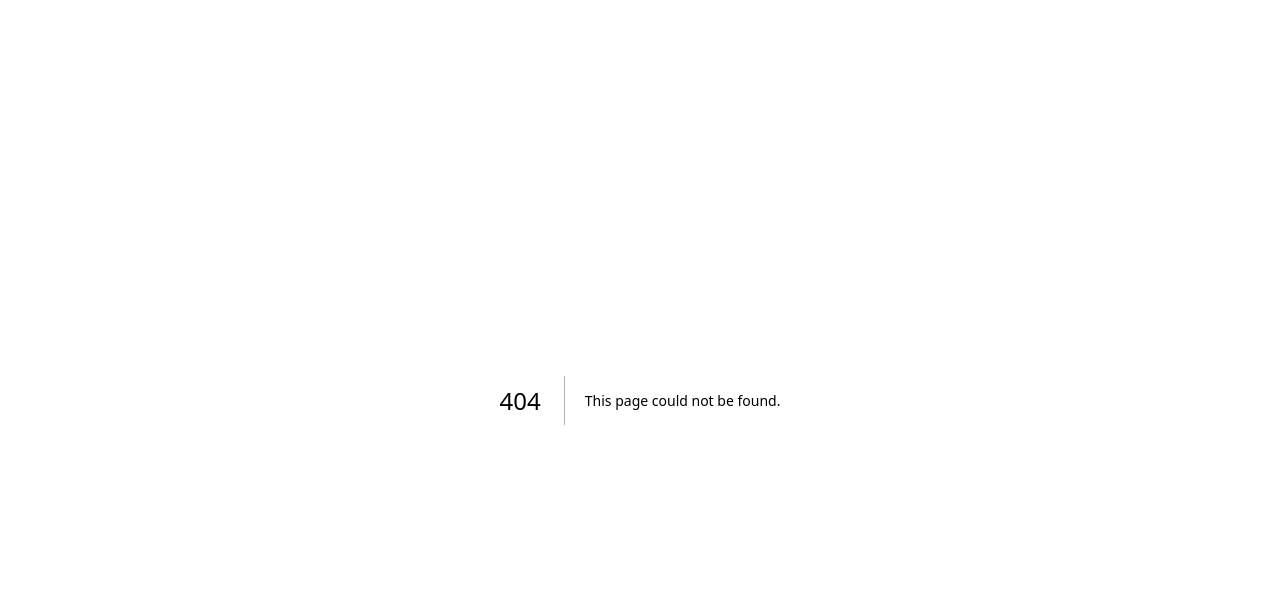
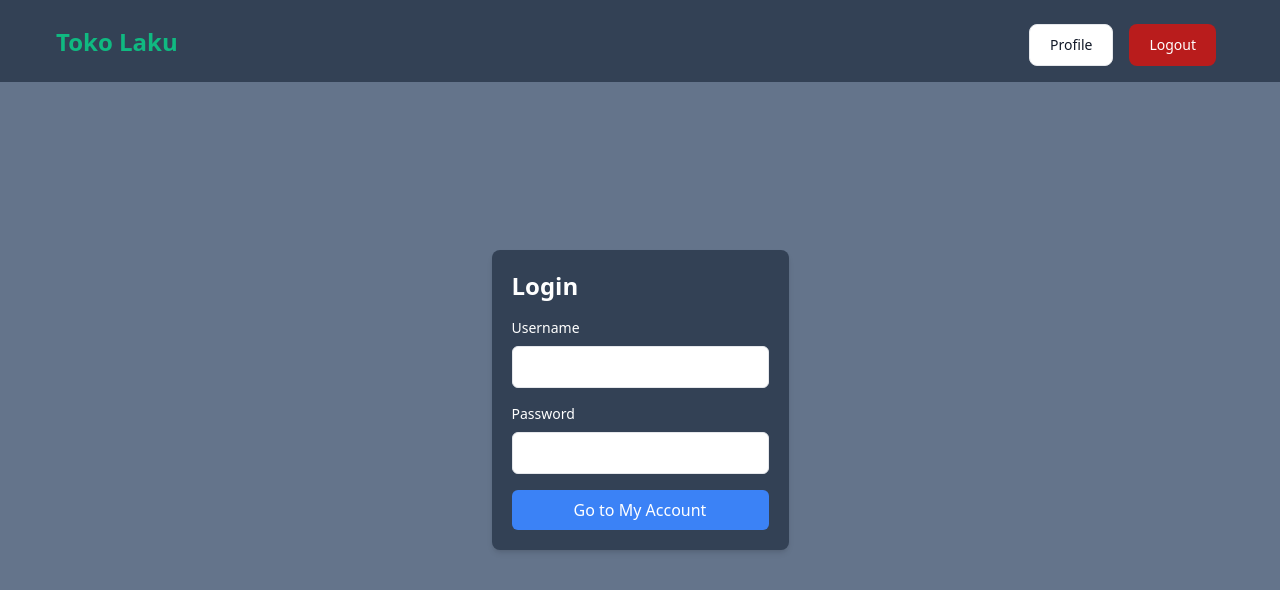
Before and after one commit to alfitof/kel2_crud, a Next.js app: page /login in a window 1280 px wide. Before the commit this address had no page. Shown: the top 590 px of the page. Built offline with nearby package versions, Linux system fonts and the light colour scheme.

Commit message:
login logout

```diff
--- a/components/Header.jsx
+++ b/components/Header.jsx
@@ -1,7 +1,7 @@
 import React, { useState, useEffect } from "react";
 import Link from "next/link";
-import Image from "next/image";
 import css from "../styles/Header.module.css";
+import { useRouter } from "next/router";
 
 const Header = () => {
   const [scrollActive, setScrollActive] = useState(false);
@@ -10,6 +10,12 @@ const Header = () => {
       setScrollActive(window.scrollY > 20);
     });
   }, []);
+
+  const router = useRouter()
+
+  const handleLogout = () => {
+    router.push('/login')
+  }
   return (
     <>
       <header className="fixed top-0 w-full  z-30  transition-all pt-4 bg-slate-700">
@@ -31,11 +37,11 @@ const Header = () => {
               <button
                 type="button"
                 className="text-white bg-red-700 hover:bg-red-800 focus:outline-none focus:ring-4 focus:ring-red-300 font-medium rounded-lg text-sm px-5 py-2.5 text-center mr-2 mb-2 dark:bg-red-600 dark:hover:bg-red-700 dark:focus:ring-red-900"
+                onClick={handleLogout}
               >
                 Logout
               </button>
             </div>
-            {/* <ButtonOutline>Sign Up</ButtonOutline> */}
           </div>
         </nav>
       </header>
--- /dev/null
+++ b/pages/login.js
@@ -0,0 +1,71 @@
+import React, { useState } from "react";
+import { useRouter } from "next/router";
+import Header from "@/components/Header";
+
+export default function Login() {
+    const router = useRouter();
+  const [username, setUsername] = useState("");
+  const [password, setPassword] = useState("");
+
+  const handleUsernameChange = (event) => {
+    setUsername(event.target.value);
+  };
+
+  const handlePasswordChange = (event) => {
+    setPassword(event.target.value);
+  };
+
+  const handleGoToMyAccount = () => {
+    router.push("/");
+  };
+
+  return (
+    <div className="flex items-center justify-center h-screen">
+      <Header />
+      <div className="flex flex-col items-center">
+        <div className="max-w-4xl bg-slate-700 p-5 rounded-lg shadow-md">
+          <h2 className="text-2xl text-white font-semibold mb-4">Login</h2>
+          <div className="mb-4">
+            <label
+              htmlFor="username"
+              className="block mb-2 text-sm font-medium text-white"
+            >
+              Username
+            </label>
+            <input
+              type="text"
+              id="username"
+              value={username}
+              onChange={handleUsernameChange}
+              className="w-full px-3 py-2 border rounded-md focus:outline-none focus:ring focus:border-blue-300"
+              required
+            />
+          </div>
+          <div className="mb-4">
+            <label
+              htmlFor="password"
+              className="block mb-2 text-sm font-medium text-white"
+            >
+              Password
+            </label>
+            <input
+              type="password"
+              id="password"
+              value={password}
+              onChange={handlePasswordChange}
+              className="w-full px-3 py-2 border rounded-md focus:outline-none focus:ring focus:border-blue-300"
+              required
+            />
+          </div>
+          <button
+            type="submit"
+            className="w-full bg-blue-500 text-white py-2 px-4 rounded-md hover:bg-blue-600"
+            onClick={handleGoToMyAccount}
+          >
+            Go to My Account
+          </button>
+        </div>
+      </div>
+    </div>
+  );
+};
```
